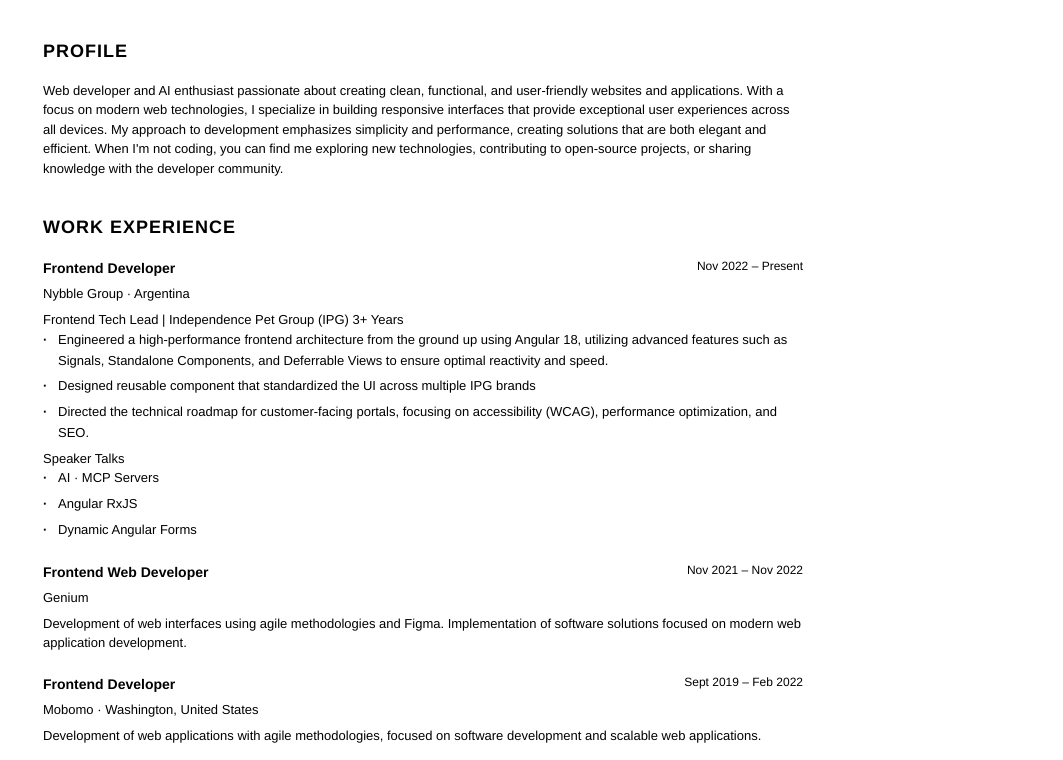
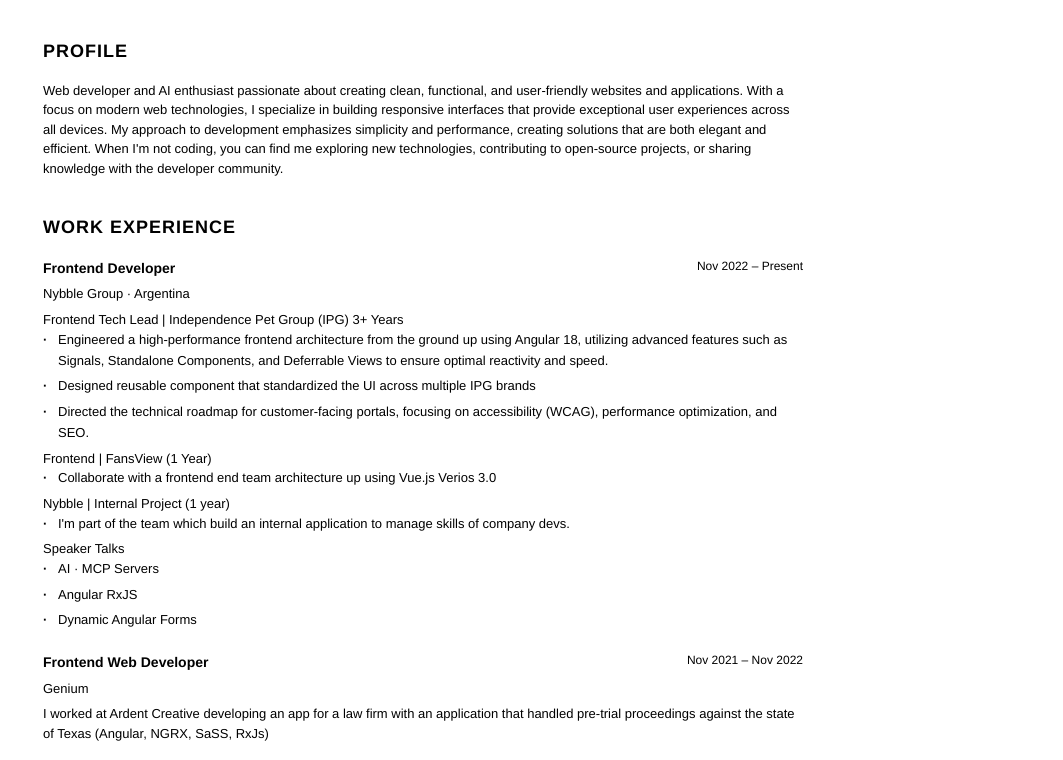
Before and after one commit to hernannadotti/hernannadotti.cv, a website: page index.html in a window 1280 px wide. Shown: the part 180-940 px from the top of the page, without its empty margins (217-1280 px from the left). Drawn offline with Linux system fonts and the light colour scheme.

Commit message:
last modifications

```diff
--- a/index.html
+++ b/index.html
@@ -192,6 +192,19 @@
                 <li>Directed the technical roadmap for customer-facing portals, focusing on accessibility (WCAG), performance optimization, and SEO.</li>
             </ul>
             <div class="entry-description">
+                Frontend | FansView (1 Year)
+            </div>
+            <ul>
+                <li>Collaborate with a frontend end team architecture up using Vue.js Verios 3.0</li>
+            </ul>
+
+            <div class="entry-description">
+                Nybble | Internal Project (1 year)
+            </div>
+            <ul>
+                <li>I'm part of the team which build an internal application to manage skills of company devs.</li>
+            </ul>
+            <div class="entry-description">
                 Speaker Talks
             </div>
             <ul>
@@ -208,7 +221,7 @@
             </div>
             <div class="entry-subtitle">Genium</div>
             <div class="entry-description">
-                Development of web interfaces using agile methodologies and Figma. Implementation of software solutions focused on modern web application development.
+                I worked at Ardent Creative developing an app for a law firm with an application that handled pre-trial proceedings against the state of Texas (Angular, NGRX, SaSS, RxJs)
             </div>
         </div>
 
@@ -219,7 +232,7 @@
             </div>
             <div class="entry-subtitle">Mobomo · Washington, United States</div>
             <div class="entry-description">
-                Development of web applications with agile methodologies, focused on software development and scalable web applications.
+                Angular project to handle Schedule and Users registration for a Villa Sports - Luxury Gym - Spa across U.S.A (Angular, NGRX, SaSS, RxJs)
             </div>
         </div>
 
```
